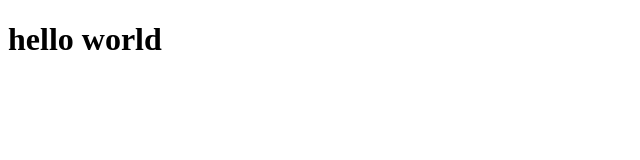
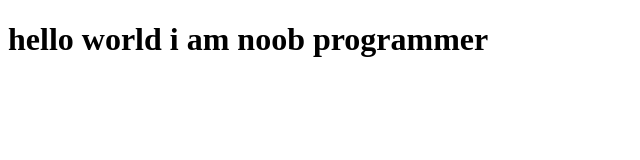
Before and after one commit to Abhishek123365/coursera_test, a plain HTML site: page site/index.html in a window 1280 px wide. Shown: the whole page, without its empty margins (0-640 px from the left). Drawn offline with Linux system fonts and the light colour scheme.

Commit message:
small addtion to the content of our webpage

```diff
--- a/site/index.html
+++ b/site/index.html
@@ -4,6 +4,6 @@
 	<title>hello world</title>
 </head>
 <body>
-<h1>hello world</h1>
+<h1>hello world i am noob programmer</h1>
 </body>
 </html>
```
